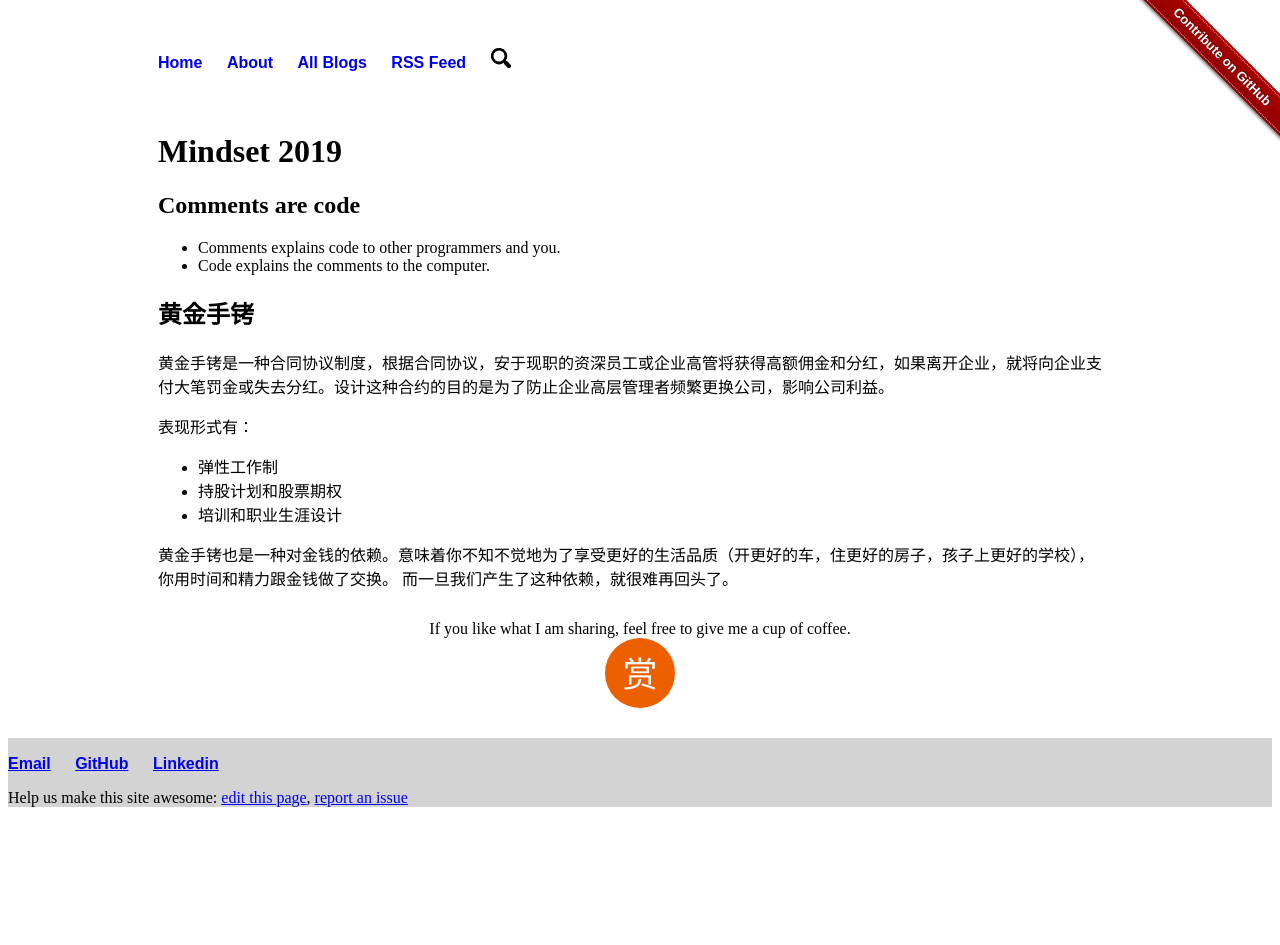
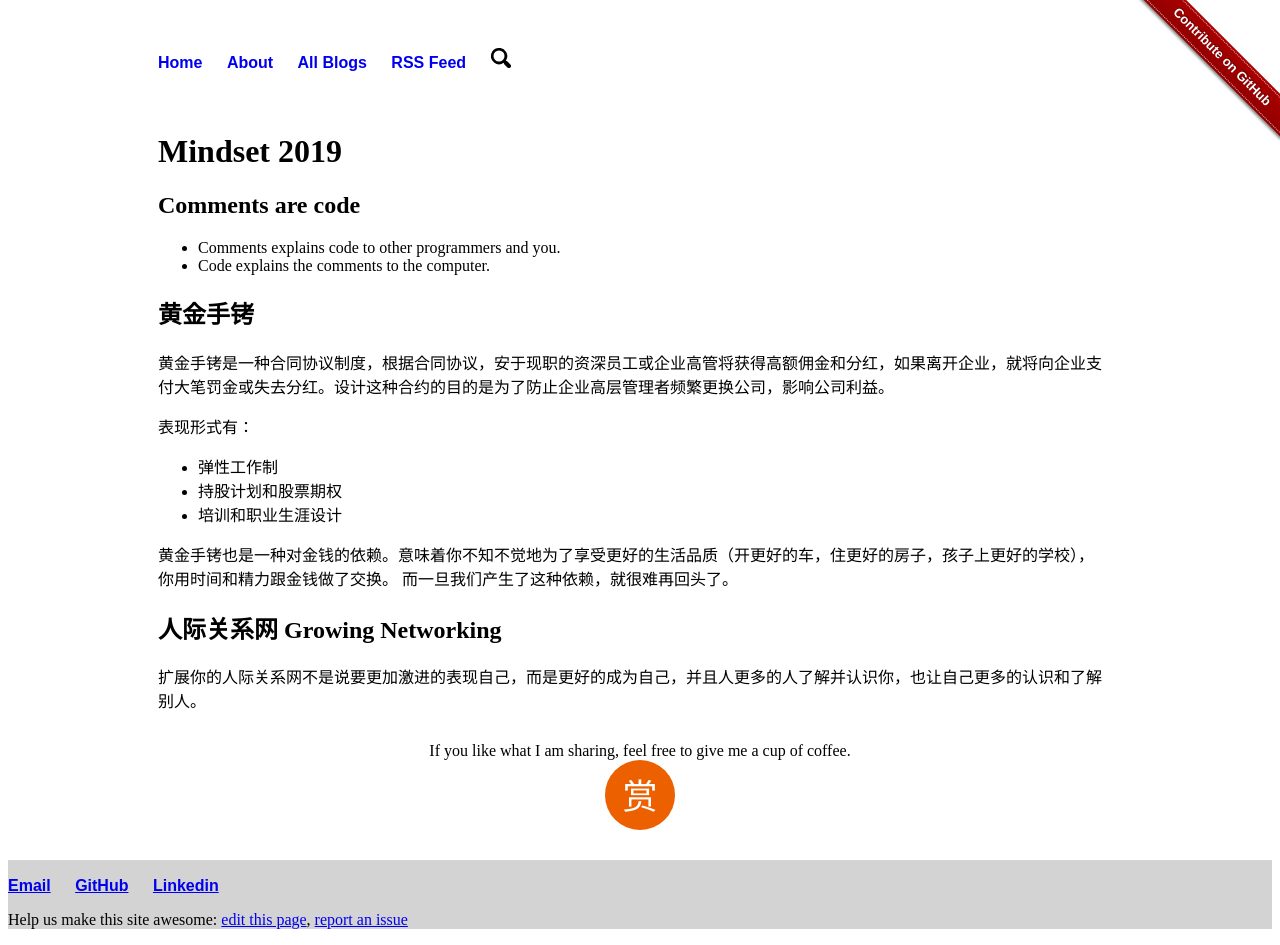
Before and after one commit to liuning0820/liuning0820.github.io, a Jekyll site: the page built from _posts/2019-04-24-mindset-2019.md, in a window 1280 px wide. Built offline with Jekyll 4.4.1, drawn with Linux system fonts in a browser that asks for light colours; our own code applies the rules of GitHub Pages for plain Markdown files; before the commit the page ends 900 px from its top, so only the background shows below that.

Commit message:
mindset: 'Growing Networking'

```diff
--- a/_posts/2019-04-24-mindset-2019.md
+++ b/_posts/2019-04-24-mindset-2019.md
@@ -16,3 +16,7 @@
 - 培训和职业生涯设计
 
 黄金手铐也是一种对金钱的依赖。意味着你不知不觉地为了享受更好的生活品质（开更好的车，住更好的房子，孩子上更好的学校），你用时间和精力跟金钱做了交换。 而一旦我们产生了这种依赖，就很难再回头了。
+
+## 人际关系网 Growing Networking
+
+扩展你的人际关系网不是说要更加激进的表现自己，而是更好的成为自己，并且人更多的人了解并认识你，也让自己更多的认识和了解别人。
```
